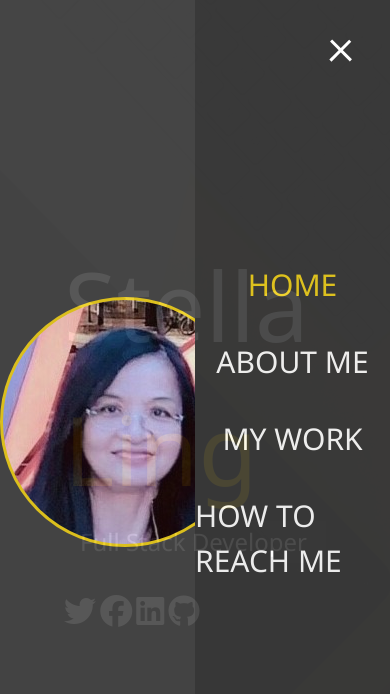
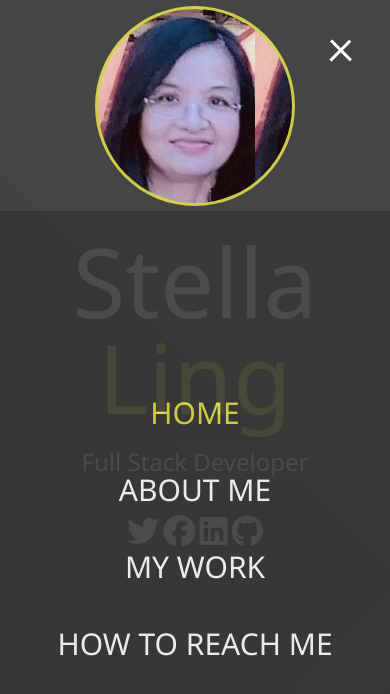
Before and after one commit to stellalph/MY-PORTFOLIO, a plain HTML site: page index.html in a window 390 px wide. Both pictures are taken after a click on the element 341 px from the left and 47 px from the top of the page. Drawn offline with Linux system fonts and the light colour scheme.

Commit message:
adding code to scss file and profile pic

```diff
--- a/css/main.css
+++ b/css/main.css
@@ -57,14 +57,14 @@
       height: 250px;
       background: url("../img/portrait.jpg");
       border-radius: 50%;
-      border: solid 3px #eece1a; }
+      border: solid 3px rgba(228, 225, 73, 0.964); }
   .menu .nav-item {
     transform: translate3d(600px, 0, 0);
     transition: all 0.5s ease-out; }
     .menu .nav-item.show {
       transform: translate3d(0, 0, 0); }
     .menu .nav-item.current > a {
-      color: #eece1a; }
+      color: rgba(228, 225, 73, 0.964); }
   .menu .nav-link {
     display: inline-block;
     position: relative;
@@ -76,7 +76,7 @@
     text-decoration: none;
     transition: all 0.5s ease-out; }
     .menu .nav-link:hover {
-      color: #eece1a; }
+      color: rgba(228, 225, 73, 0.964); }
 
 .nav-item:nth-child(1) {
   transition-delay: 0.1s; }
@@ -89,6 +89,61 @@
 
 .nav-item:nth-child(4) {
   transition-delay: 0.4s; }
+
+@media screen and (min-width: 1171px) {
+  .projects {
+    grid-template-columns: repeat(4, 1fr); } }
+
+@media screen and (min-width: 769px) and (max-width: 1170px) {
+  .projects {
+    grid-template-columns: repeat(3, 1fr); } }
+
+@media screen and (max-width: 768px) {
+  main {
+    align-items: center;
+    text-align: center; }
+    main .lg-heading {
+      line-height: 1;
+      margin-bottom: 1rem; }
+  ul.menu-nav,
+  div.menu-branding {
+    float: none;
+    width: 100%;
+    min-height: 0; }
+    ul.menu-nav.show,
+    div.menu-branding.show {
+      transform: translate3d(0, 0, 0); }
+  .menu-nav {
+    height: 75vh;
+    transform: translate3d(-100%, 0, 0);
+    font-size: 24px; }
+  .menu-branding {
+    height: 25vh;
+    transform: translate3d(100%, 0, 0); }
+    .menu-branding .portrait {
+      background: url("../img/portrait_small.jpg");
+      width: 200px;
+      height: 200px; }
+  .about-info {
+    grid-template-areas: 'bioimage'
+ 'bio'
+ 'job1'
+ 'job2'
+ 'job3';
+    grid-template-columns: 1fr; }
+  .projects {
+    grid-template-columns: repeat(2, 1fr); } }
+
+@media screen and (max-width: 500px) {
+  main {
+    padding: 2rem; }
+    main #home h1 {
+      margin-top: 10vh; }
+    main .lg-heading {
+      margin-top: 1rem;
+      font-size: 5rem; }
+  .projects {
+    grid-template-columns: 1fr; } }
 
 * {
   box-sizing: border-box; }
@@ -140,7 +195,7 @@ header {
   width: 100%; }
 
 .text-secondary {
-  color: #eece1a; }
+  color: rgba(228, 225, 73, 0.964); }
 
 main {
   padding: 4rem;
@@ -151,7 +206,7 @@ main {
       padding: 0.4rem;
       transition: all 0.5s ease-out; }
       main .icons a:hover {
-        color: #eece1a; }
+        color: rgba(228, 225, 73, 0.964); }
   main#home {
     overflow: hidden; }
     main#home h1 {
```
Also changed, not shown: img/portrait_small.jpg (added).
